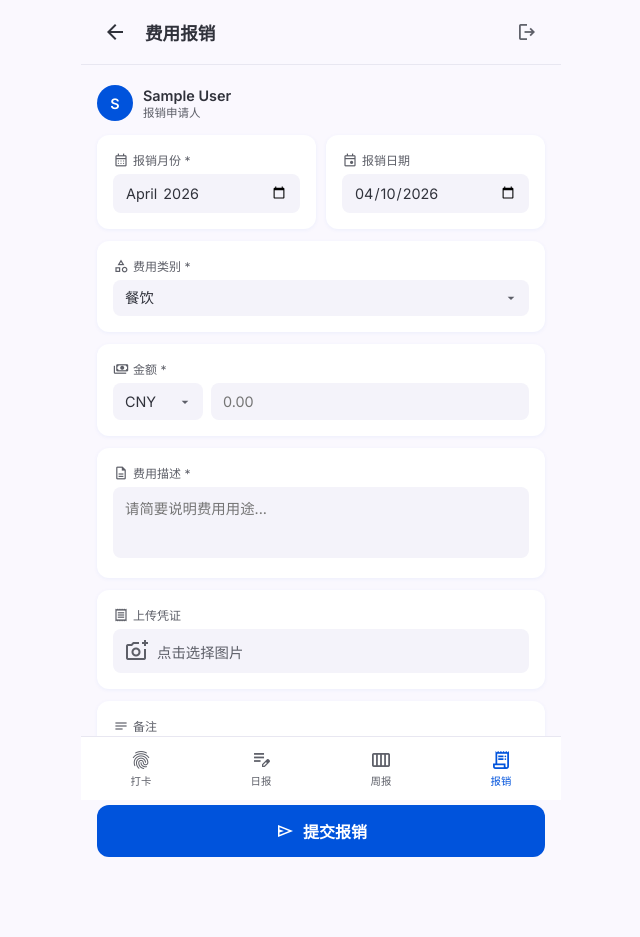
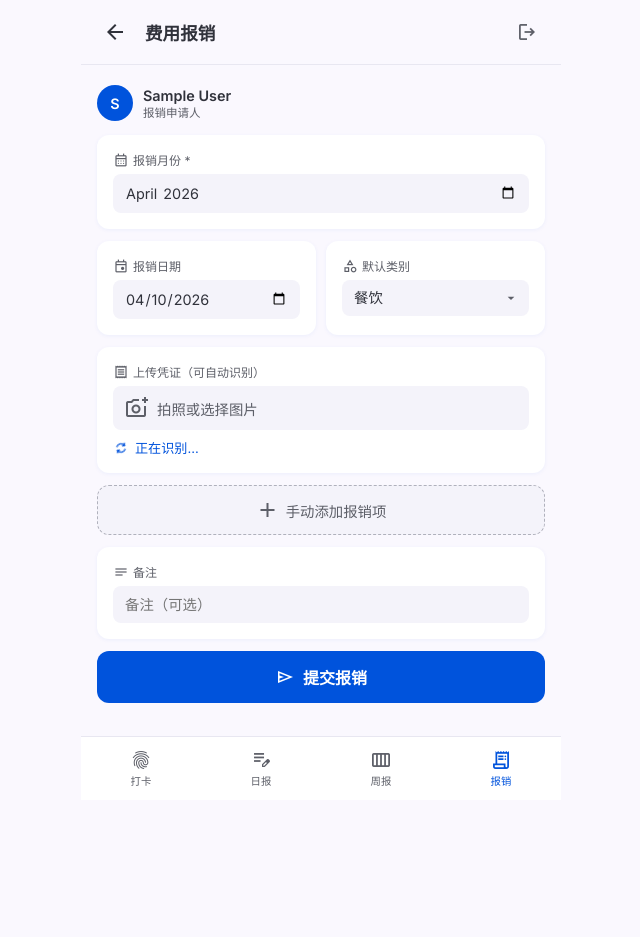
Before and after one commit to shanglily01-lab/hrsrc, a FastAPI app: page /mobile/expense in a window 1280 px wide. Shown: the whole page, without its empty margins (319-959 px from the left). After the commit the page ends 786 px from the top, so only its background shows below. Run offline with FastAPI, Linux system fonts and the light colour scheme; the visitor is signed in with stand-in values (Sample User, id 1); tables that the repository leaves empty hold one stand-in row (values such as "Sample post").

Commit message:
feat: 手机端报销支持OCR多行识别和批量提交
- expense.html 上传图片后自动调用 /api/finance/expenses/ocr 识别
- 识别结果渲染为多行可编辑明细（类别/货币/金额/描述）
- 支持手动添加/删除行
- 新增 /api/mobile/expense/batch 批量保存接口

Co-Authored-By: Claude Sonnet 4.6 <noreply@anthropic.com>

```diff
--- a/app/templates/mobile/expense.html
+++ b/app/templates/mobile/expense.html
@@ -14,22 +14,20 @@
   </div>
 </div>
 
-<form onsubmit="submitExpense(event)" enctype="multipart/form-data">
-  <div class="row">
-    <div class="card" style="margin-bottom:0">
+<!-- 公共字段 -->
+<div class="card">
   <div class="card-label"><span class="material-symbols-outlined">calendar_month</span>报销月份 *</div>
   <input type="month" id="expMonth" required value="{{ default_month }}">
 </div>
-    <div class="card" style="margin-bottom:0">
+
+<div class="row">
+  <div class="card" style="margin-bottom:12px">
     <div class="card-label"><span class="material-symbols-outlined">event</span>报销日期</div>
     <input type="date" id="expDate" value="{{ today_date }}">
   </div>
-  </div>
-  <div style="margin-bottom:12px"></div>
-
-  <div class="card">
-    <div class="card-label"><span class="material-symbols-outlined">category</span>费用类别 *</div>
-    <select id="expCategory" required>
+  <div class="card" style="margin-bottom:12px">
+    <div class="card-label"><span class="material-symbols-outlined">category</span>默认类别</div>
+    <select id="expCategory">
       <option value="餐饮">餐饮</option>
       <option value="交通">交通</option>
       <option value="住宿">住宿</option>
@@ -38,31 +36,38 @@
       <option value="其他">其他</option>
     </select>
   </div>
+</div>
 
+<!-- 图片上传 + OCR -->
 <div class="card">
-    <div class="card-label"><span class="material-symbols-outlined">payments</span>金额 *</div>
-    <div style="display:flex;gap:8px">
-      <select id="expCurrency" style="width:90px;flex-shrink:0">
-        <option value="CNY">CNY</option>
-        <option value="USD">USD</option>
-        <option value="U">U</option>
-      </select>
-      <input type="number" id="expAmount" step="0.01" min="0" placeholder="0.00" required style="flex:1">
+  <div class="card-label"><span class="material-symbols-outlined">receipt</span>上传凭证（可自动识别）</div>
+  <label for="expImage" id="imgLabel" style="display:flex;align-items:center;gap:8px;padding:10px 12px;background:var(--surface-low);border-radius:8px;cursor:pointer;font-size:.9rem;color:var(--on-surface-muted)">
+    <span class="material-symbols-outlined">add_a_photo</span>拍照或选择图片
+  </label>
+  <input type="file" id="expImage" accept="image/*" style="display:none" onchange="onImageSelected(this)">
+  <img id="imgPreview" style="display:none;width:100%;border-radius:8px;margin-top:8px;max-height:180px;object-fit:contain">
+  <div id="ocrStatus" style="display:none;margin-top:8px;font-size:.82rem;color:var(--primary);display:flex;align-items:center;gap:6px">
+    <span class="material-symbols-outlined" style="font-size:16px;animation:spin 1s linear infinite">autorenew</span>
+    正在识别...
   </div>
 </div>
 
-  <div class="card">
-    <div class="card-label"><span class="material-symbols-outlined">description</span>费用描述 *</div>
-    <textarea id="expDesc" rows="3" placeholder="请简要说明费用用途..." required></textarea>
+<!-- 明细列表 -->
+<div id="itemsSection" style="display:none">
+  <div style="font-weight:600;font-size:.88rem;margin-bottom:8px;display:flex;align-items:center;justify-content:space-between">
+    <span>报销明细</span>
+    <button type="button" onclick="addItem()" style="background:none;border:none;color:var(--primary);font-size:.82rem;cursor:pointer;display:flex;align-items:center;gap:2px">
+      <span class="material-symbols-outlined" style="font-size:16px">add</span>添加行
+    </button>
+  </div>
+  <div id="itemsList"></div>
 </div>
 
-  <div class="card">
-    <div class="card-label"><span class="material-symbols-outlined">receipt</span>上传凭证</div>
-    <label for="expImage" id="imgLabel" style="display:flex;align-items:center;gap:8px;padding:10px 12px;background:var(--surface-low);border-radius:8px;cursor:pointer;font-size:.9rem;color:var(--on-surface-muted)">
-      <span class="material-symbols-outlined">add_a_photo</span>点击选择图片
-    </label>
-    <input type="file" id="expImage" accept="image/*" style="display:none" onchange="previewImg(this)">
-    <img id="imgPreview" style="display:none;width:100%;border-radius:8px;margin-top:8px;max-height:200px;object-fit:contain">
+<!-- 手动添加（无图片时） -->
+<div id="manualSection">
+  <button type="button" onclick="showItems()" style="width:100%;padding:12px;background:var(--surface-low);border:1.5px dashed var(--outline);border-radius:var(--radius);color:var(--on-surface-muted);font-size:.9rem;cursor:pointer;display:flex;align-items:center;justify-content:center;gap:6px;margin-bottom:12px">
+    <span class="material-symbols-outlined">add</span>手动添加报销项
+  </button>
 </div>
 
 <div class="card">
@@ -70,10 +75,9 @@
   <input type="text" id="expRemarks" placeholder="备注（可选）">
 </div>
 
-  <button type="submit" class="btn-primary">
+<button type="button" onclick="submitAll()" class="btn-primary">
   <span class="material-symbols-outlined">send</span>提交报销
 </button>
-</form>
 
 <!-- 我的报销记录 -->
 {% if records %}
@@ -104,38 +108,156 @@
 {% set active_tab = 'expense' %}
 
 {% block scripts %}
+<style>
+@keyframes spin { from{transform:rotate(0)} to{transform:rotate(360deg)} }
+.item-row { background:var(--surface);border-radius:10px;padding:12px;margin-bottom:10px;box-shadow:0 1px 4px rgba(0,83,220,.06);position:relative; }
+.item-row .del-btn { position:absolute;top:8px;right:8px;background:none;border:none;color:#bbb;cursor:pointer;font-size:18px;line-height:1; }
+.item-row .del-btn:active { color:#e53935; }
+.item-row label { font-size:.72rem;color:var(--on-surface-muted);display:block;margin-bottom:3px;margin-top:8px; }
+.item-row label:first-of-type { margin-top:0; }
+</style>
+
 <script>
-function previewImg(input) {
+let imagePath = null;
+let itemIdx = 0;
+
+const CATEGORIES = ['餐饮','交通','住宿','办公用品','通讯','其他'];
+const CURRENCIES = ['CNY','USD','U'];
+
+function catOptions(sel) {
+  return CATEGORIES.map(c => `<option value="${c}"${c===sel?' selected':''}>${c}</option>`).join('');
+}
+function curOptions(sel) {
+  return CURRENCIES.map(c => `<option value="${c}"${c===sel?' selected':''}>${c}</option>`).join('');
+}
+
+function buildItemRow(it) {
+  const idx = itemIdx++;
+  return `
+  <div class="item-row" id="item-${idx}">
+    <button class="del-btn" onclick="delItem('item-${idx}')" title="删除">
+      <span class="material-symbols-outlined">close</span>
+    </button>
+    <label>类别</label>
+    <select class="it-cat">${catOptions(it.category||'其他')}</select>
+    <label>货币 / 金额 *</label>
+    <div style="display:flex;gap:6px">
+      <select class="it-cur" style="width:80px;flex-shrink:0">${curOptions(it.currency||'CNY')}</select>
+      <input class="it-amt" type="number" step="0.01" min="0" placeholder="0.00" value="${it.amount||''}" style="flex:1">
+    </div>
+    <label>描述 *</label>
+    <input class="it-desc" type="text" placeholder="费用描述" value="${it.description||''}">
+  </div>`;
+}
+
+function addItem(it) {
+  document.getElementById('itemsSection').style.display = 'block';
+  document.getElementById('manualSection').style.display = 'none';
+  document.getElementById('itemsList').insertAdjacentHTML('beforeend', buildItemRow(it || {}));
+}
+
+function delItem(id) {
+  const el = document.getElementById(id);
+  if (el) el.remove();
+  if (!document.getElementById('itemsList').children.length) {
+    document.getElementById('itemsSection').style.display = 'none';
+    document.getElementById('manualSection').style.display = 'block';
+  }
+}
+
+function showItems() {
+  addItem({});
+}
+
+function onImageSelected(input) {
   const file = input.files[0];
   if (!file) return;
-  document.getElementById('imgLabel').innerHTML = '<span class="material-symbols-outlined">check_circle</span>' + file.name;
+
+  document.getElementById('imgLabel').innerHTML =
+    '<span class="material-symbols-outlined">check_circle</span>' + file.name;
+
   const reader = new FileReader();
   reader.onload = e => {
     const img = document.getElementById('imgPreview');
-    img.src = e.target.result; img.style.display = 'block';
+    img.src = e.target.result;
+    img.style.display = 'block';
   };
   reader.readAsDataURL(file);
+
+  // OCR
+  const status = document.getElementById('ocrStatus');
+  status.style.display = 'flex';
+
+  const fd = new FormData();
+  fd.append('file', file);
+  fetch('/api/finance/expenses/ocr', { method: 'POST', body: fd })
+    .then(r => r.json())
+    .then(resp => {
+      status.style.display = 'none';
+      if (resp.data && resp.data.imagePath) imagePath = resp.data.imagePath;
+      const items = resp.data && resp.data.items ? resp.data.items : [];
+      if (items.length) {
+        document.getElementById('itemsList').innerHTML = '';
+        itemIdx = 0;
+        document.getElementById('itemsSection').style.display = 'block';
+        document.getElementById('manualSection').style.display = 'none';
+        items.forEach(it => {
+          document.getElementById('itemsList').insertAdjacentHTML('beforeend', buildItemRow(it));
+        });
+        _toast(`识别到 ${items.length} 条记录，请核对后提交`);
+      } else {
+        _toast(resp.message || '识别无结果，请手动填写');
+        showItems();
+      }
+    })
+    .catch(() => {
+      status.style.display = 'none';
+      _toast('识别失败，请手动填写');
+      showItems();
+    });
 }
 
-function submitExpense(e) {
-  e.preventDefault();
-  const fd = new FormData();
-  fd.append('expense_month', document.getElementById('expMonth').value);
-  fd.append('expense_date', document.getElementById('expDate').value);
-  fd.append('category', document.getElementById('expCategory').value);
-  fd.append('currency', document.getElementById('expCurrency').value);
-  fd.append('amount', document.getElementById('expAmount').value);
-  fd.append('description', document.getElementById('expDesc').value);
-  fd.append('remarks', document.getElementById('expRemarks').value);
-  const img = document.getElementById('expImage');
-  if (img.files[0]) fd.append('image', img.files[0]);
+function submitAll() {
+  const month = document.getElementById('expMonth').value;
+  if (!month) { _toast('请选择报销月份'); return; }
+  const date = document.getElementById('expDate').value;
+  const defaultCat = document.getElementById('expCategory').value;
+  const remarks = document.getElementById('expRemarks').value;
 
-  fetch('/api/mobile/expense', { method: 'POST', body: fd })
-    .then(r => r.json()).then(resp => {
+  const rows = document.querySelectorAll('#itemsList .item-row');
+  if (!rows.length) { _toast('请添加至少一条报销项'); return; }
+
+  const items = [];
+  let valid = true;
+  rows.forEach(row => {
+    const amt = parseFloat(row.querySelector('.it-amt').value);
+    const desc = row.querySelector('.it-desc').value.trim();
+    if (!desc || isNaN(amt) || amt <= 0) { valid = false; return; }
+    items.push({
+      expense_month: month,
+      expense_date: date,
+      category: row.querySelector('.it-cat').value || defaultCat,
+      currency: row.querySelector('.it-cur').value,
+      amount: amt,
+      description: desc,
+      remarks: remarks,
+    });
+  });
+
+  if (!valid) { _toast('请填写所有项目的金额和描述'); return; }
+  if (!items.length) { _toast('无有效报销项'); return; }
+
+  fetch('/api/mobile/expense/batch', {
+    method: 'POST',
+    headers: {'Content-Type':'application/json'},
+    body: JSON.stringify({ items, image_path: imagePath })
+  }).then(r => r.json()).then(resp => {
     if (resp.success) {
-        _toast('报销申请已提交');
+      _toast(`成功提交 ${resp.saved} 条报销`);
       setTimeout(() => location.reload(), 1500);
-      } else _toast(resp.message || '提交失败');
+    } else {
+      _toast(resp.message || '提交失败');
+    }
   });
 }
 </script>
```
Also changed, not shown: app/routers/mobile.py (+50 -1 lines). Lines whose indentation alone changed are shown as unchanged.
